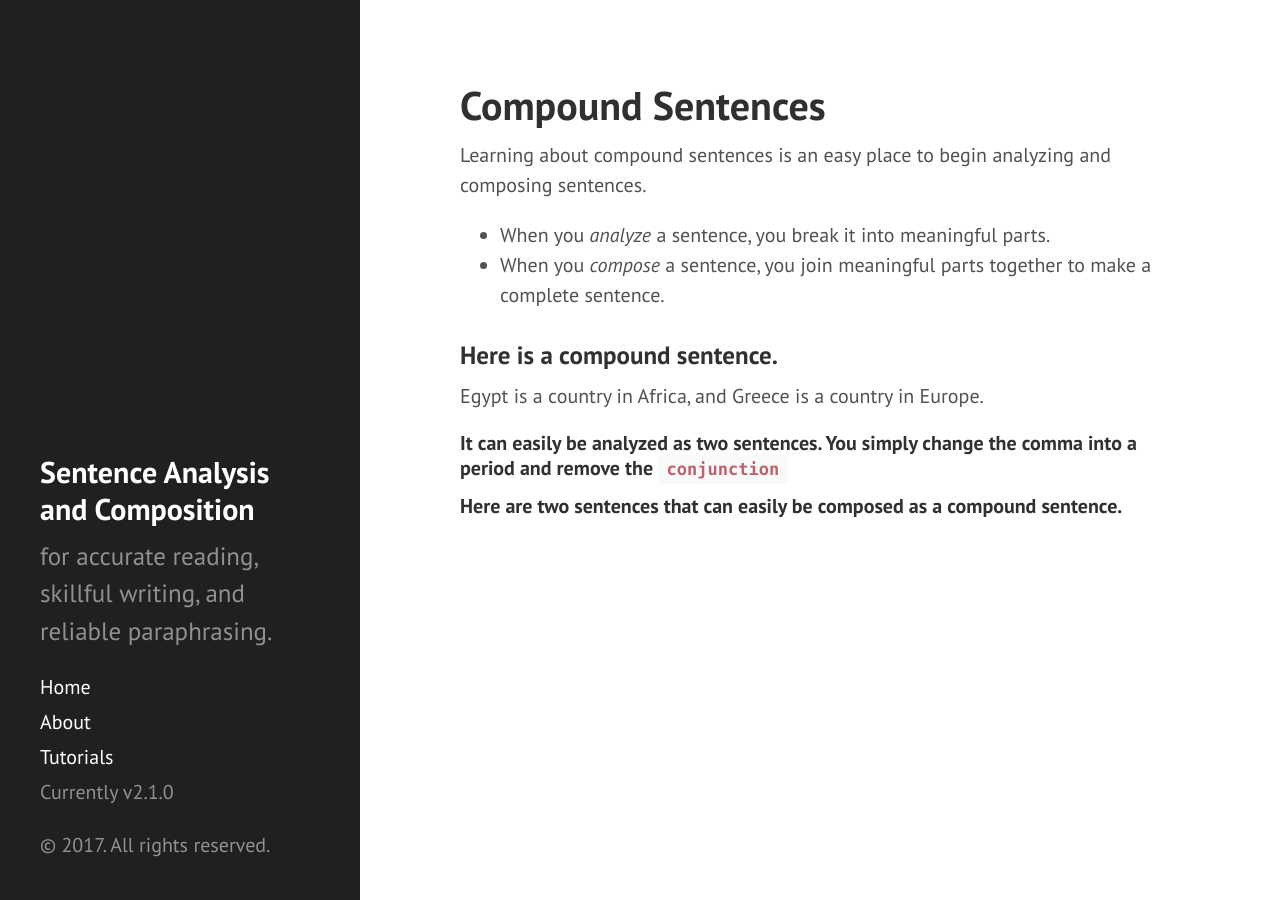
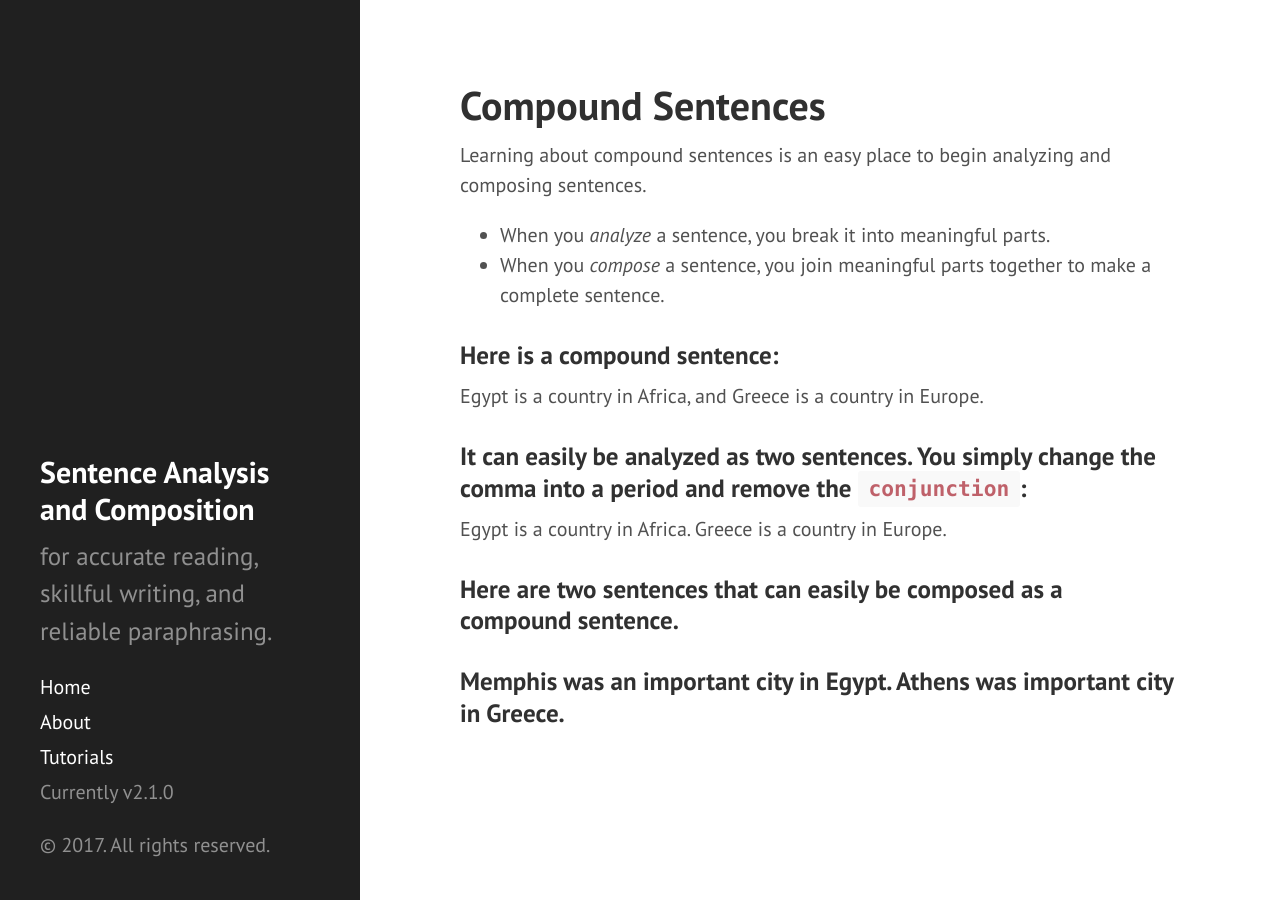
Before and after one commit to srogersact/srogersact.github.io, a Jekyll site: the page tutorials/compound_sentences/index.html, which Jekyll copies as it is, in a window 1280 px wide. Built offline with Jekyll 4.4.1, drawn with Linux system fonts in a browser that asks for light colours.

Commit message:
Trying basic format.
Trying out JS also.

```diff
--- a/tutorials/compound_sentences/index.html
+++ b/tutorials/compound_sentences/index.html
@@ -73,16 +73,17 @@
    <li>When you <em>analyze</em> a sentence, you break it into meaningful parts.</li>
    <li>When you <em>compose</em> a sentence, you join meaningful parts together to make a complete sentence.</li>
 </ul>
-<h3>Here is a compound sentence.</h3>
+<h3>Here is a compound sentence:</h3>
 
 <p>Egypt is a country in Africa, and Greece is a country in Europe.</p>
 
-<h4>It can easily be analyzed as two sentences. You simply change the comma into a period and remove the <code class="highlighter-rouge">conjunction</code> </h4>
+<h3>It can easily be analyzed as two sentences. You simply change the comma into a period and remove the <code class="highlighter-rouge">conjunction</code>:</h3>
 
+<p>Egypt is a country in Africa. Greece is a country in Europe.</p>
 
+<h3>Here are two sentences that can easily be composed as a compound sentence. <h3>
 
-<p><strong>Here are two sentences that can easily be composed as a compound sentence. <strong/></p>
-
+<p>Memphis was an important city in Egypt. Athens was important city in Greece.</p>
 <!--
 <ul>
   <li>Can you tell the difference between a complete sentence and a sentence fragment? Working with compound sentences will help you to master this important skill.</li>
```
Also changed, not shown: tutorials/compound_sentences/cp_sentences_problem01.js (added, +42 -0 lines).
